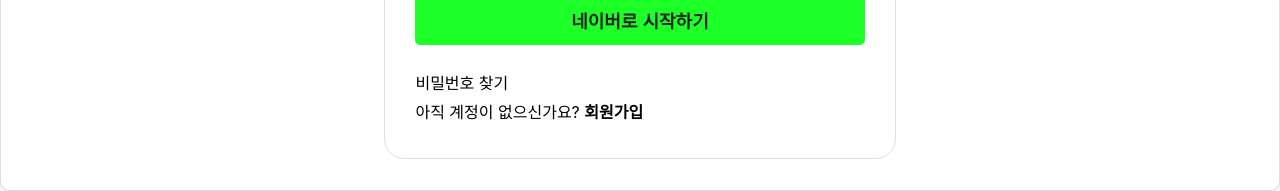
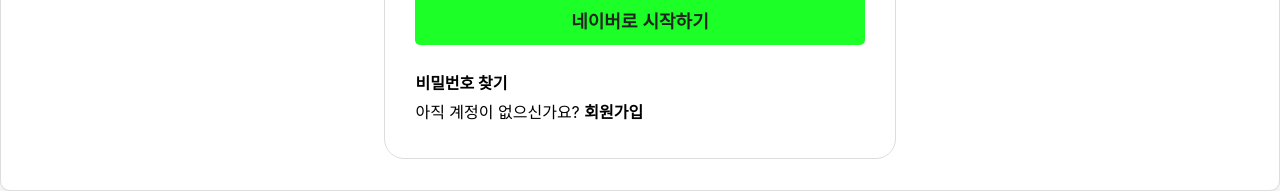
Before and after one commit to dova12770/1st-project, a React (Create React App) app: page /login in a window 1280 px wide. Shown: the part 709-900 px from the top of the page. Built offline with nearby package versions, Linux system fonts and the light colour scheme.

Commit message:
비밀번호 찾기 기능 보완

```diff
--- a/src/pages/LoginPage.js
+++ b/src/pages/LoginPage.js
@@ -25,7 +25,7 @@ function LoginPage({setIsLoggedIn}){
     const location = useLocation();
 
     //signupPage에서 전달된 userList 받기
-    const userList = location.state?.UserInfo || [];
+    const userList = location.state?.userList || UserInfo; // location.state가 없으면 UserInfo 참조
 
     //모달 상태 저장 useState 변수
     const [isModalOpen, setIsModalOpen] = useState(false);
@@ -134,7 +134,8 @@ function LoginPage({setIsLoggedIn}){
                     </div>
                     <br/>
                     <div className='body_bottom'>
-                        <p style={{cursor: 'pointer'}} onClick={()=>{// md_find 모달창 열기
+                        <p style={{fontWeight : 'bold' ,cursor: 'pointer'}} onClick={(e)=>{// md_find 모달창 열기
+                            e.preventDefault();
                             setIsModalOpen(true);
                             modalOpen(isModalOpen);
                         }}>비밀번호 찾기</p>
@@ -153,8 +154,9 @@ function LoginPage({setIsLoggedIn}){
                     <form id='frm_find'>
                         <input className='input_find' value={inputFindId} placeholder='아이디를 입력하세요'
                                 onChange={(e) => setInputFindId(e.target.value)}></input>
-                        <button className='btn_find' onClick={()=>{
+                        <button className='btn_find' onClick={(e)=>{
                             //입력받은 id가  userList에 있는지 확인
+                            e.preventDefault(); // 기본 동작 방지
                             const matchedUser = userList.find( (user) => user.userId === inputFindId.trim() );
                             if (matchedUser) {
                                 alert(`비밀번호 =${matchedUser.userPassword}`);
```
